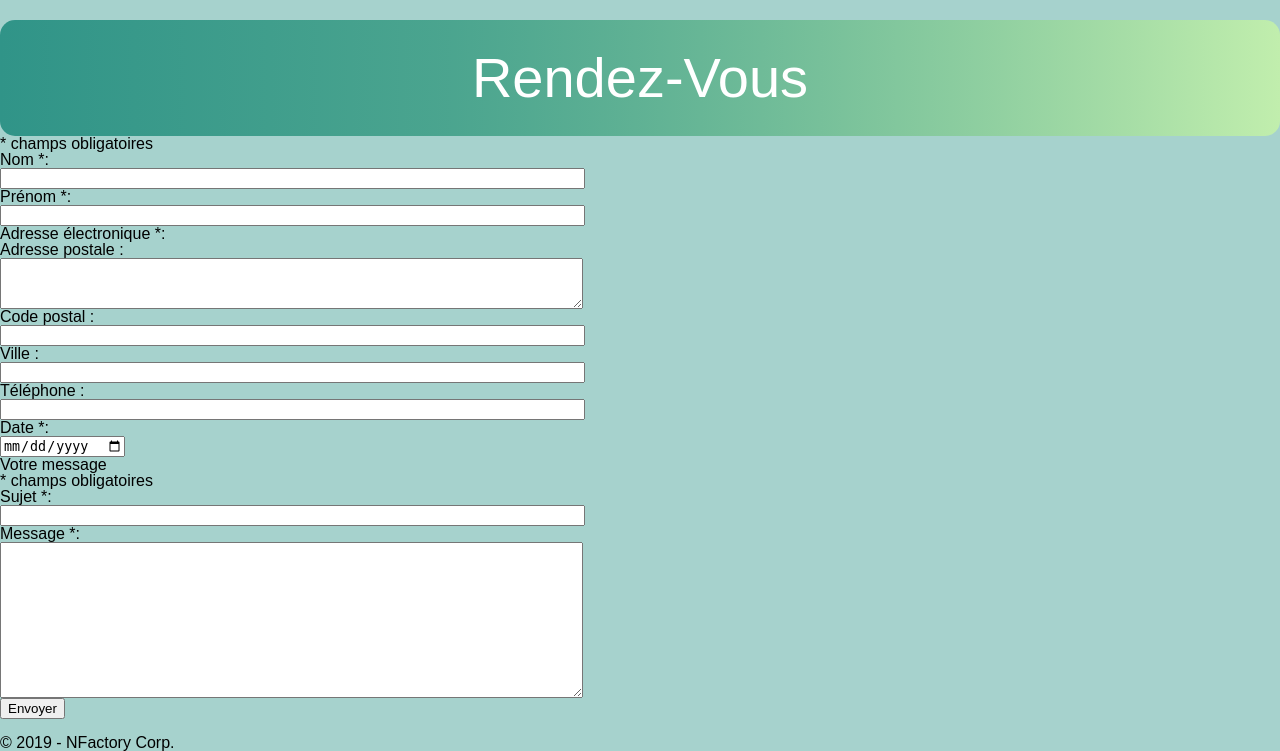
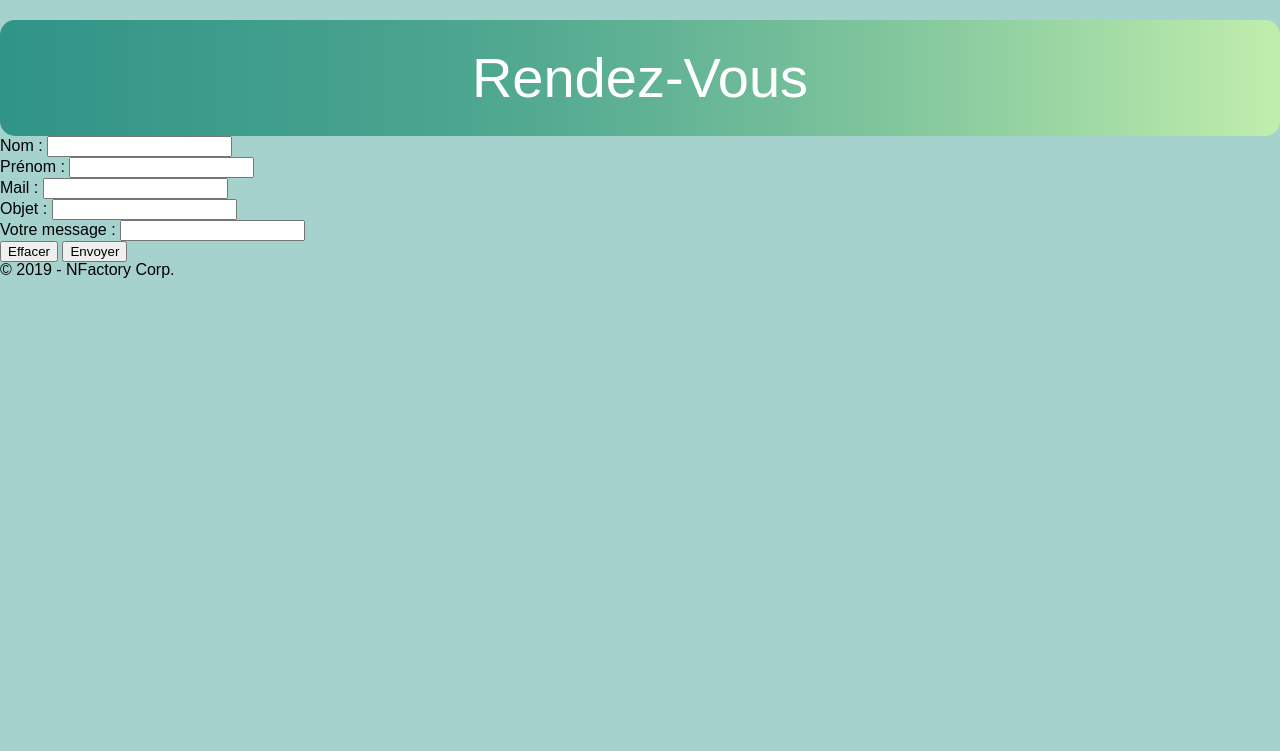
Before and after one commit to AxelBarbeHusson/Carnax, a PHP site: page /carnex/index.php?page=rendezVous in a window 1280 px wide. Shown: the part 264-1015 px from the top of the page. After the commit the page ends 542 px from the top, so only its background shows below. Run offline with PHP 8.4, Linux system fonts and the light colour scheme; some libraries are stand-ins or nearby versions.

Commit message:
Rendez vous fonctionnel hormis objet,nom et prenom qui ne sont pas recupérez dans la BDD

```diff
--- a/includes/frmRendezvous.php
+++ b/includes/frmRendezvous.php
@@ -1,113 +1,41 @@
 <?php
 if (!isset($mail)) $mail = "";
-if (!isset($nom)) $nom = "";
+if (!isset($name)) $name = "";
 if (!isset($prenom)) $prenom = "";
 if (!isset($objet)) $objet = "";
 if (!isset($msg)) $msg = "";
 if (!isset($date)) $date = "";
-if (!isset($postal)) $postal = "";
-if (!isset($vpostal)) $vpostal = "";
-if (!isset($phone)) $phone = "";
 ?>
 <form method="post" action="index.php?page=rendezVous">
-    <div class="encadrement">
-        <fieldset>
-
-            <p class="champsObligatoires">* champs obligatoires </p>
-
-
-            <div class="ligneForm">
-                <label for="lastname">Nom *:</label>
-                <div class="champForm" value="<?$nom?>">
-                    <input class="box" type="text" size="70" name=""
-                           /></div>
-            </div>
-            <div class="separateur"></div>
-            <div class="ligneForm">
-                <label for="firstname">Prénom *:</label>
-                <div class="champForm" value="<?$prenom?>">
-                    <input class="box" type="text" size="70" name=""
-                           /></div>
-            </div>
-            <div class="separateur"></div>
-            <div class="ligneForm">
-                <label for="email">Adresse électronique *:</label>
-                <div class="champForm" value="<?$mail?>>
-                    <input class="box" type="text" size="20" name=""
-                           "/></div>
-            </div>
-            <div class="separateur"></div>
-            <div class="ligneForm">
-                <label for="adresse" >Adresse postale :</label>
-                <div class="champForm" >
-                        <textarea class="box" name="ContentObjectAttribute_data_text_148091" cols="70"
-                                  rows="3"></textarea><!--<input class="box" type="text" name="" >--></div>
-            </div>
-            <div class="separateur_2"></div>
-            <div class="ligneForm">
-                <label for="cp">Code postal :</label>
-                <div class="champForm" value="<?$postal?>">
-                    <input class="box" type="text" size="70" name=""
-                           /></div>
-            </div>
-            <div class="separateur"></div>
-            <div class="ligneForm">
-                <label for="city">Ville :</label>
-                <div class="champForm"  value="<?$vpostal?>">
-                    <input class="box" type="text" size="70" name=""
-                          /></div>
-            </div>
-            <div class="separateur"></div>
-            <div class="ligneForm">
-                <label for="telephone">Téléphone :</label>
-                <div class="champForm" value="<?$phone?>">
-                    <input class="box" type="text" size="70" name="ContentObjectAttribute_ezstring_data_text_148094"
-                           /></div>
-            </div>
-            <div class="separateur"></div>
-            <div class="ligneForm">
-                <label for="date">Date *:</label>
-                <div class="champForm" value="<?$date?>">
-                    <input class="box" type="date" size="20" name=""
-                           /></div>
-            </div>
-
-        </fieldset>
+    <div>
+        <label for="nom">Nom&nbsp;: </label>
+        <input type="text" id="nom" name="nom" value="<?= $name ?>"/>
     </div>
-    <div class="encadrement">
-        <fieldset>
-            <legend>Votre message</legend>
-            <p class="champsObligatoires"> * champs obligatoires </p>
-            <div class="separateur"></div>
-            <div class="ligneForm">
-                <label for="sujet">Sujet *:</label>
-                <div class="champForm" value="<?$objet?>">
-                    <input class="box" type="text" size="70" name=""
-                           />
-                </div>
-            </div>
-
-            <div class="separateur"></div>
-            <div class="ligneForm">
-                <label for="message">Message *:</label>
-                <div class="champForm"value="<?$msg?>">
-                                        <textarea class="box" name="" cols="70"
-                                                  rows="10" ></textarea>
-
-            </div>
-            <div class="separateur"></div>
-              <input class="blue_button" type="submit" value="Envoyer" name=""/>
-            </div>
-        </fieldset>
+    <div>
+        <label for="prenom">Prénom&nbsp;: </label>
+        <input type="text" id="prenom" name="prenom" value="<?= $prenom ?>"/>
     </div>
+    <div>
+        <label for="mail">Mail&nbsp;: </label>
+        <input type="text" id="mail" name="mail" value="<?= $mail ?>"/>
+    </div>
+    <div>
+        <label for="objet">Objet&nbsp;: </label>
+        <input type="text" id="objet" name="objet" value="<?= $objet ?>"/>
+    </div>
+    <div>
+        <label for="msg">Votre message&nbsp;: </label>
+        <?php
+        $clean = trim($msg, "\x00..\x1F");
+        ?>
+        <input type="text" id="msg" name="msg" value="<?= $msg ?>"/>
+    </div>
+    <div>
+        <input type="hidden" id="datetime" name="date" value="<?= $date ?>"/>
+    </div>
+        <div>
+        <input type="reset" value="Effacer"/>
+        <input type="submit" value="Envoyer"/>
+    </div>
+    <input type="hidden" name="Kontact"/>
 </form>
-<!---->
-</div>
-<!--/col1-->
-<div id="col2">
-</div>
-<!--/col2-->
-</div>
-<div class="cleaner">&nbsp;</div>
-<!--/block_content-->
-</div>
--- a/includes/rendezVous.inc.php
+++ b/includes/rendezVous.inc.php
@@ -1,24 +1,18 @@
 <h1>Rendez-Vous</h1>
 
 <?php
-if (isset($_POST['rendezVous'])) {
-    die("toto");
+if (isset($_POST['Kontact'])) {
     $mail = isset($_POST['mail']) ? $_POST['mail'] : "";
     $msg = isset($_POST['msg']) ? $_POST['msg'] : "";
-    $nom = isset($_POST['USENOM']) ? $_POST['USENOM'] : "";
+    $name = isset($_POST['USENOM']) ? $_POST['USENOM'] : "";
     $prenom = isset($_POST['USEPRENOM']) ? $_POST['USEPRENOM'] : "";
     $objet = isset($_POST['objet']) ? $_POST['objet'] : "";
     $date = isset($_POST['date']) ? $_POST['date'] : "";
-    $phone = isset($_POST['phone']) ? $_POST['phone'] : "";
-    $postal = isset($_POST['postal']) ? $_POST['postal'] : "";
-    $vpostal = isset($_POST['vpostal']) ? $_POST['vpostal'] : "";
     $USER = isset($_POST['USER']) ? $_POST['USER'] : "";
     $erreurs = array();
-
     if (!filter_var($mail, FILTER_VALIDATE_EMAIL))
         array_push($erreurs, "Veuillez saisir une adresse mail valide.");
     if (count($erreurs) > 0) {
-
         $message = "<ul>";
         $i = 0;
         while ($i < count($erreurs)) {
@@ -27,29 +21,22 @@ if (isset($_POST['rendezVous'])) {
         }
         $message .= "</ul>";
         echo $message;
-
         include "frmRendezvous.php";
-    }
-    else {
-        $sql = "SELECT COUNT(*) FROM carnex WHERE USEMAIL='" . $mail . "'";
+    } else {
+        $sql = "SELECT COUNT(*) FROM t_carnex WHERE USEMAIL='" . $mail . "'";
         $nombreOccurences = $pdo->query($sql)->fetchColumn();
-        if ($nombreOccurences === 0) {
-            $sql = "INSERT INTO carnex
-                (USEMAIL, USEMESSAGE, USEOBJET, USENOM, ID_USER ,USEPRENOM, USEDATE, USEPHONE, USEVPOSTAL, USEPOSTAL)
-                VALUES ('" . $mail . "', '" . $msg . "','" . $objet . "','" . $phone . "','" . $vpostal . "','" . $postal . "','" . $nom . "','" . $date . "','" . $prenom . "','" . $USER . "')";
-            die($sql);
+        if ($nombreOccurences == 0) {
+            $sql = "INSERT INTO t_carnex
+                (USEMAIL, USEMESSAGE, USEOBJET, USENOM, ID_USER ,USEPRENOM, USEDATE)
+                VALUES ('" . $mail . "', '" . $msg . "','" . $objet . "','" . $name . "','" . $date . "','" . $prenom . "','" . $USER . "')";
             $query = $pdo->prepare($sql);
-
             $query->bindValue('ID_USER', $USER, PDO::PARAM_STR);
             $query->bindValue('USEMAIL', $mail, PDO::PARAM_STR);
             $query->bindValue('USEPRENOM', $prenom, PDO::PARAM_STR);
-            $query->bindValue('USENOM', $nom, PDO::PARAM_STR);
+            $query->bindValue('USENOM', $name, PDO::PARAM_STR);
             $query->bindValue('USEMESSAGE', $msg, PDO::PARAM_STR);
             $query->bindValue('USEDATE', $date, PDO::PARAM_STR);
-            $query->bindValue('USEPHONE', $phone, PDO::PARAM_STR);
             $query->bindValue('USEOBJET', $objet, PDO::PARAM_STR);
-            $query->bindValue('USEVPOSTAL', $vpostal, PDO::PARAM_STR);
-            $query->bindValue('USEPOSTAL', $postal, PDO::PARAM_STR);
             $query->execute();
             $message = "Contact pris";
             $sujet = "Validation de votre message";
@@ -65,8 +52,6 @@ if (isset($_POST['rendezVous'])) {
             echo "Vous avez déjà pris contact";
         }
     }
-}
-
-else {
+} else {
     require_once "frmRendezvous.php";
 }
```
